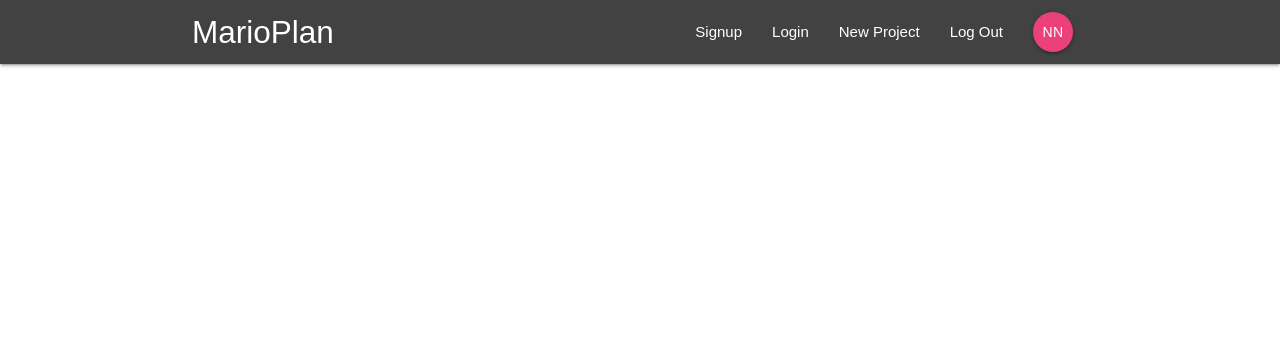
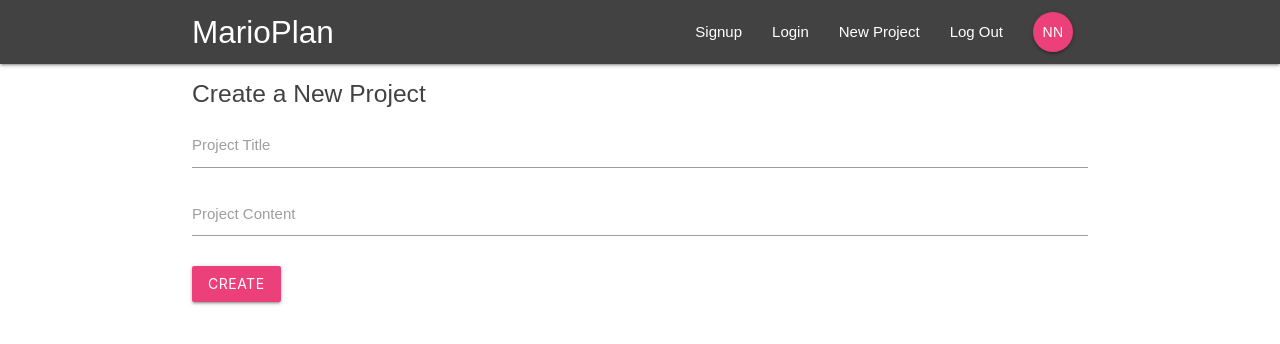
Before and after one commit to iamshaunjp/React-Redux-Firebase-App, a React (Create React App) app in the folder marioplan/: page /create in a window 1280 px wide. Shown: the top 344 px of the page. Built offline with nearby package versions, Linux system fonts and the light colour scheme.

Commit message:
lesson-9

```diff
--- a/marioplan/src/App.js
+++ b/marioplan/src/App.js
@@ -5,6 +5,7 @@
 import ProjectDetails from './components/projects/ProjectDetails'
 import SignIn from './components/auth/SignIn'
 import SignUp from './components/auth/SignUp'
+import CreateProject from './components/projects/CreateProject'
 
 class App extends Component {
   render() {
@@ -17,6 +18,7 @@
             <Route path='/project/:id' component={ProjectDetails} />
             <Route path='/signin' component={SignIn} />
             <Route path='/signup' component={SignUp} />
+            <Route path='/create' component={CreateProject} />
           </Switch>
         </div>
       </BrowserRouter>
--- a/marioplan/src/components/projects/CreateProject.js
+++ b/marioplan/src/components/projects/CreateProject.js
@@ -0,0 +1,39 @@
+import React, { Component } from 'react'
+
+class CreateProject extends Component {
+  state = {
+    title: '',
+    content: ''
+  }
+  handleChange = (e) => {
+    this.setState({
+      [e.target.id]: e.target.value
+    })
+  }
+  handleSubmit = (e) => {
+    e.preventDefault();
+    console.log(this.state);
+  }
+  render() {
+    return (
+      <div className="container">
+        <form className="white" onSubmit={this.handleSubmit}>
+          <h5 className="grey-text text-darken-3">Create a New Project</h5>
+          <div className="input-field">
+            <input type="text" id='title' onChange={this.handleChange} />
+            <label htmlFor="title">Project Title</label>
+          </div>
+          <div className="input-field">
+            <textarea id="content" className="materialize-textarea" onChange={this.handleChange}></textarea>
+            <label htmlFor="content">Project Content</label>
+          </div>
+          <div className="input-field">
+            <button className="btn pink lighten-1">Create</button>
+          </div>
+        </form>
+      </div>
+    )
+  }
+}
+
+export default CreateProject
```
